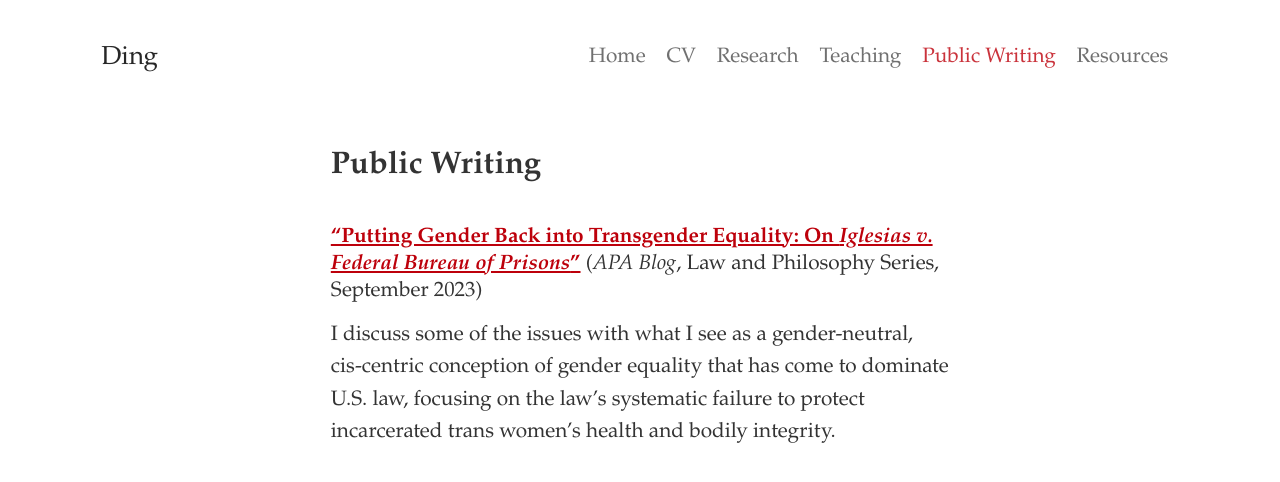
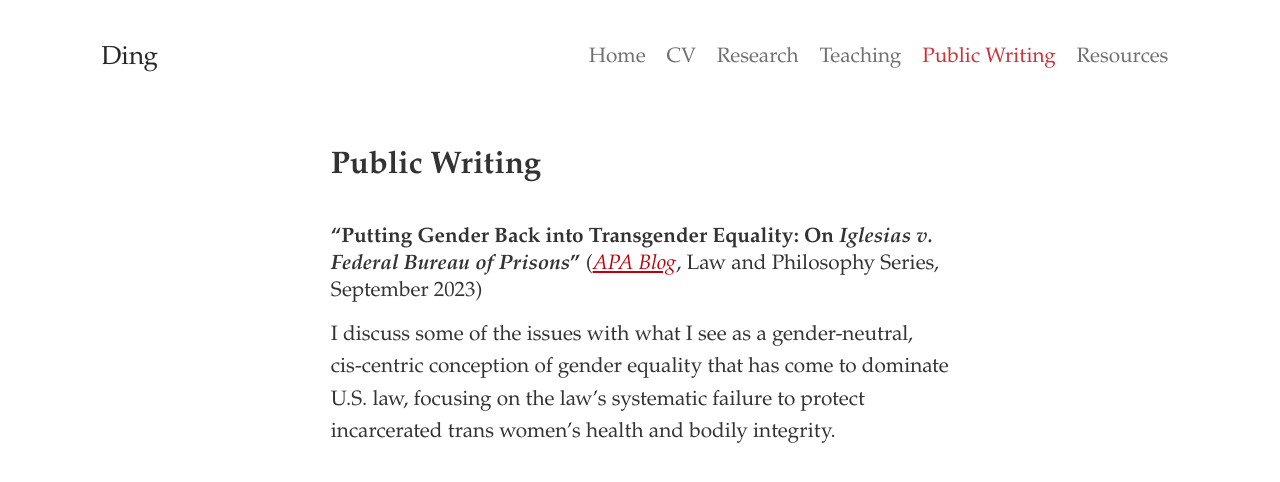
Before and after one commit to dingherself/dingherself.github.io, a Jekyll site: the page built from public-writing.md, in a window 1280 px wide. Shown: the top 482 px of the page. Built offline with Jekyll 4.4.1, drawn with Linux system fonts in a browser that asks for light colours; some web fonts are replaced.

Commit message:
beautify

```diff
--- a/public-writing.md
+++ b/public-writing.md
@@ -8,6 +8,6 @@ order: 5
 
 # Public Writing
 
-<h2 style="font-size: 1rem;"><a href="https://blog.apaonline.org/2023/09/21/putting-gender-back-into-transgender-equality-on-iglesias-v-federal-bureau-of-prisons/">“Putting Gender Back into Transgender Equality: On <em>Iglesias v. Federal Bureau of Prisons</em>”</a> <span style="font-weight:500;">(<em>APA Blog</em>, Law and Philosophy Series, September 2023)</span></h2>
+<h2 style="font-size: 1rem;">“Putting Gender Back into Transgender Equality: On <em>Iglesias v. Federal Bureau of Prisons</em>” <span style="font-weight:500;">(<a href="https://blog.apaonline.org/2023/09/21/putting-gender-back-into-transgender-equality-on-iglesias-v-federal-bureau-of-prisons/"><em>APA Blog</em></a>, Law and Philosophy Series, September 2023)</span></h2>
 
 I discuss some of the issues with what I see as a gender-neutral, cis-centric conception of gender equality that has come to dominate U.S. law, focusing on the law’s systematic failure to protect incarcerated trans women’s health and bodily integrity.
--- a/research.html
+++ b/research.html
@@ -24,7 +24,7 @@ order: 3
       <p style="text-align:center;">
         <a href="{{ site.baseurl }}/assets/A2DE5B30-50EF-4A5D-9C0F-B8FCA80A7DFD_1_105_c.jpeg"><img src="{{ site.baseurl }}/assets/A2DE5B30-50EF-4A5D-9C0F-B8FCA80A7DFD_1_105_c.jpeg" alt="Me in a black foral dress and a black blazer, giving comments." class="img-fluid"></a>
       </p>
-      <p style="text-align:right; margin-top: -0.5em; margin-bottom: -0.5em;"><small><em>(Photo Credit: <a href="https://sites.google.com/view/aprilchan">April Chan</a>)</em></small></p>
+      <p style="font-size: 0.8em; text-align:right; margin-top: -0.5em; margin-bottom: -0.5em;"><em>(Photo Credit: <a href="https://sites.google.com/view/aprilchan">April Chan</a>)</em></p>
     </div>
   </div>
 
```
